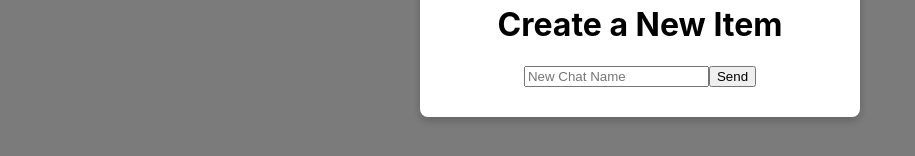
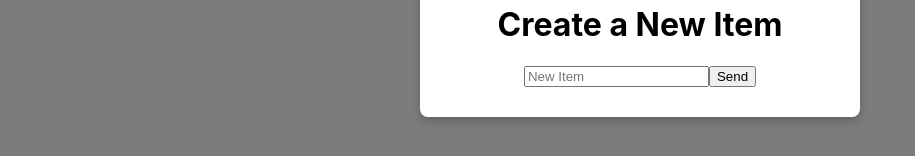
Before and after one commit to doeiit00/ParraleleVerteilteSys, an Angular app in the folder ShoppingList/: page /ShoppingList in a window 1280 px wide. Both pictures are taken after a click on the button 33 px from the left and 116 px from the top of the page. Shown: the part 360-516 px from the top of the page, without its empty margins (0-915 px from the left). Built offline with nearby package versions, Linux system fonts and the light colour scheme; data requests are answered from the project's data file.

Commit message:
Update add-item-popup.component.html

```diff
--- a/ShoppingList/src/app/components/add-item-popup/add-item-popup.component.html
+++ b/ShoppingList/src/app/components/add-item-popup/add-item-popup.component.html
@@ -10,7 +10,7 @@
     <h1>Create a New Item</h1>
 
     <form class="newChatBox" (ngSubmit)="createOrUpdateItem()">
-      <input placeholder="New Chat Name" type="text" id="newChatInput" autocomplete="off" [(ngModel)]="text" name="text"/>
+      <input placeholder="New Item" type="text" id="newChatInput" autocomplete="off" [(ngModel)]="text" name="text"/>
       <button id="sendButton">
         Send
       </button>
```
